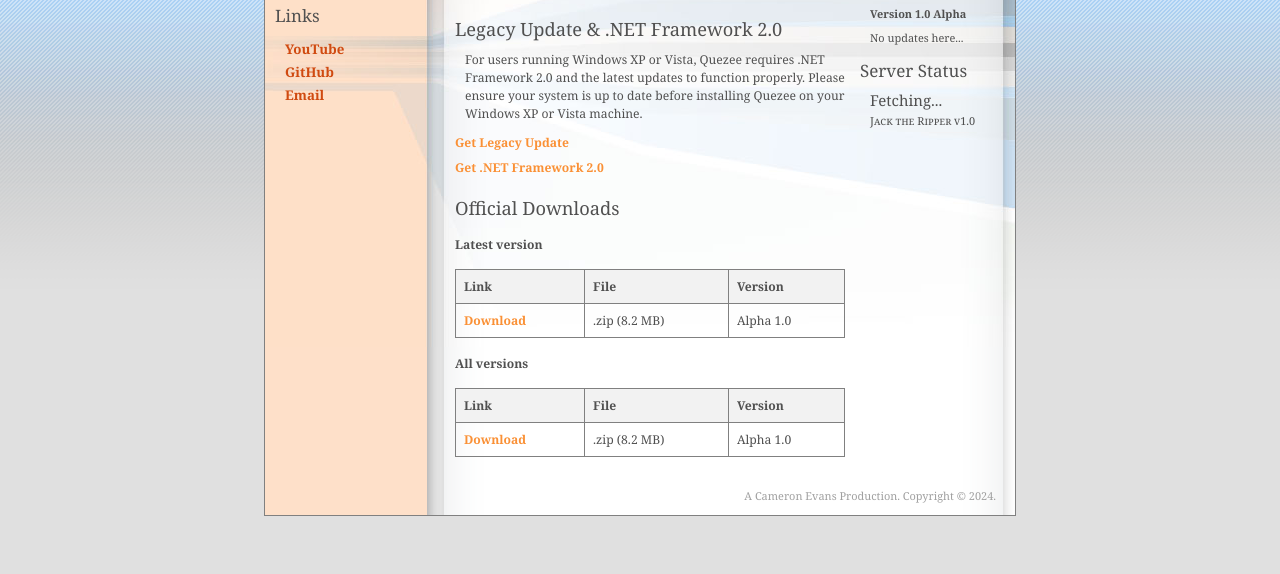
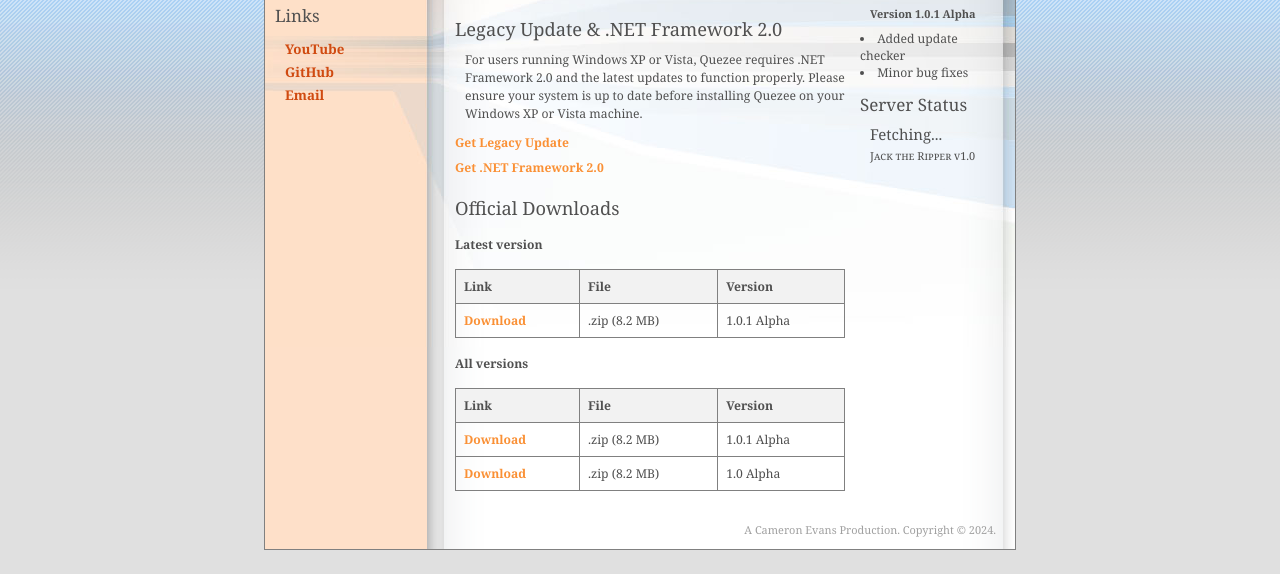
Before and after one commit to pannman08/Quezee-Website, a plain HTML site: page downloads.html in a window 1280 px wide. Shown: the part 226-800 px from the top of the page. Drawn offline with Linux system fonts and the light colour scheme.

Commit message:
Update downloads.html

```diff
--- a/downloads.html
+++ b/downloads.html
@@ -48,8 +48,11 @@
       </div>
       <div id="rightside">
         <h1>Latest Version</h1>
-        <p><strong>Version 1.0 Alpha</strong></p>
-        <p style="margin-top: -4px;">No updates here...</p>
+        <p><strong>Version 1.0.1 Alpha</strong></p>
+        <p style="margin-top: -4px;">
+	<li>Added update checker</li>
+	<li>Minor bug fixes</li>
+	</p>
 
         <h1>Server Status</h1>
         <p id="status" style="font-size: 15px; margin-top: -5px;">Fetching...</p>
@@ -86,9 +89,9 @@
 					</thead>
 					<tbody>
 						<tr>
-							<td style="border: 1px solid #808080; padding: 8px; text-align: left;"><a href="files/QuezeeAlpha1.0.zip">Download</a></td>
+							<td style="border: 1px solid #808080; padding: 8px; text-align: left;"><a href="files/Quezee1.0.1Alpha.zip">Download</a></td>
 							<td style="border: 1px solid #808080; padding: 8px; text-align: left;">.zip (8.2 MB)</td>
-							<td style="border: 1px solid #808080; padding: 8px; text-align: left;">Alpha 1.0</td>
+							<td style="border: 1px solid #808080; padding: 8px; text-align: left;">1.0.1 Alpha</td>
 						</tr>
 					</tbody>
 				</table>
@@ -111,9 +114,15 @@
 					</thead>
 					<tbody>
 						<tr>
-							<td style="border: 1px solid #808080; padding: 8px; text-align: left;"><a href="files/QuezeeAlpha1.0.zip">Download</a></td>
+							<td style="border: 1px solid #808080; padding: 8px; text-align: left;"><a href="files/Quezee1.0.1Alpha.zip">Download</a></td>
 							<td style="border: 1px solid #808080; padding: 8px; text-align: left;">.zip (8.2 MB)</td>
-							<td style="border: 1px solid #808080; padding: 8px; text-align: left;">Alpha 1.0</td>
+							<td style="border: 1px solid #808080; padding: 8px; text-align: left;">1.0.1 Alpha</td>
+						</tr>
+
+						<tr>
+							<td style="border: 1px solid #808080; padding: 8px; text-align: left;"><a href="files/Quezee1.0Alpha.zip">Download</a></td>
+							<td style="border: 1px solid #808080; padding: 8px; text-align: left;">.zip (8.2 MB)</td>
+							<td style="border: 1px solid #808080; padding: 8px; text-align: left;">1.0 Alpha</td>
 						</tr>
 					</tbody>
 				</table>
```
